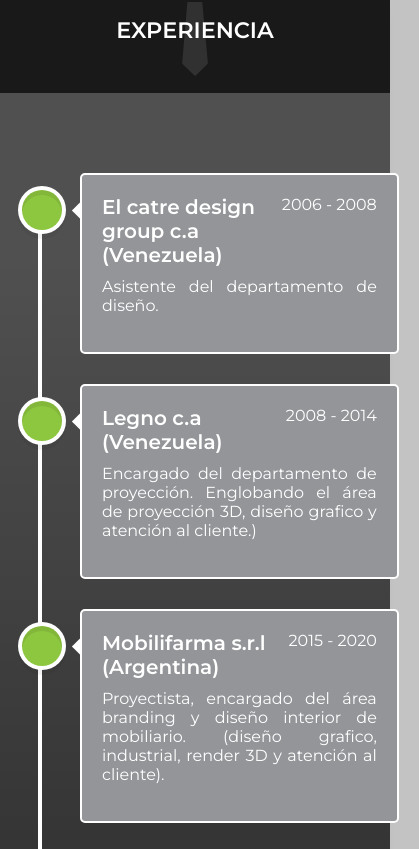
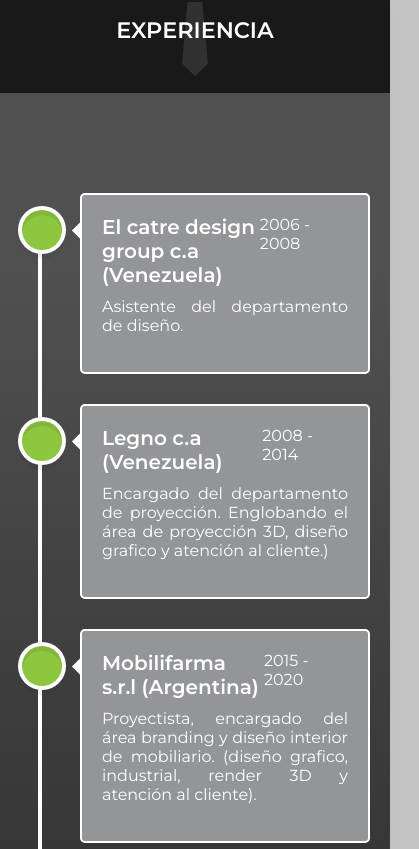
Before and after one commit to ricardoreales/CV-WEB-RICARDO-REALES, a website: page index.html in a window 390 px wide. Shown: the part 4495-5344 px from the top of the page, 419 px wide, since content can reach past the window. Drawn offline with nearby package versions, Linux system fonts and the light colour scheme.

Commit message:
prueba responsive mobile 6, cargando seccion experiencia  mobil responsive

```diff
--- a/scss/responsive_experiencia.scss
+++ b/scss/responsive_experiencia.scss
@@ -17,6 +17,12 @@
     }
 
     .wrapper {
+      max-width: 390px;
+      margin: 70px auto;
+      padding: 0 20px;
+      position: relative;
+      z-index: 2;
+
       .center-line {
         left: 40px;
       }
```
Also changed, not shown: css/main.css.
